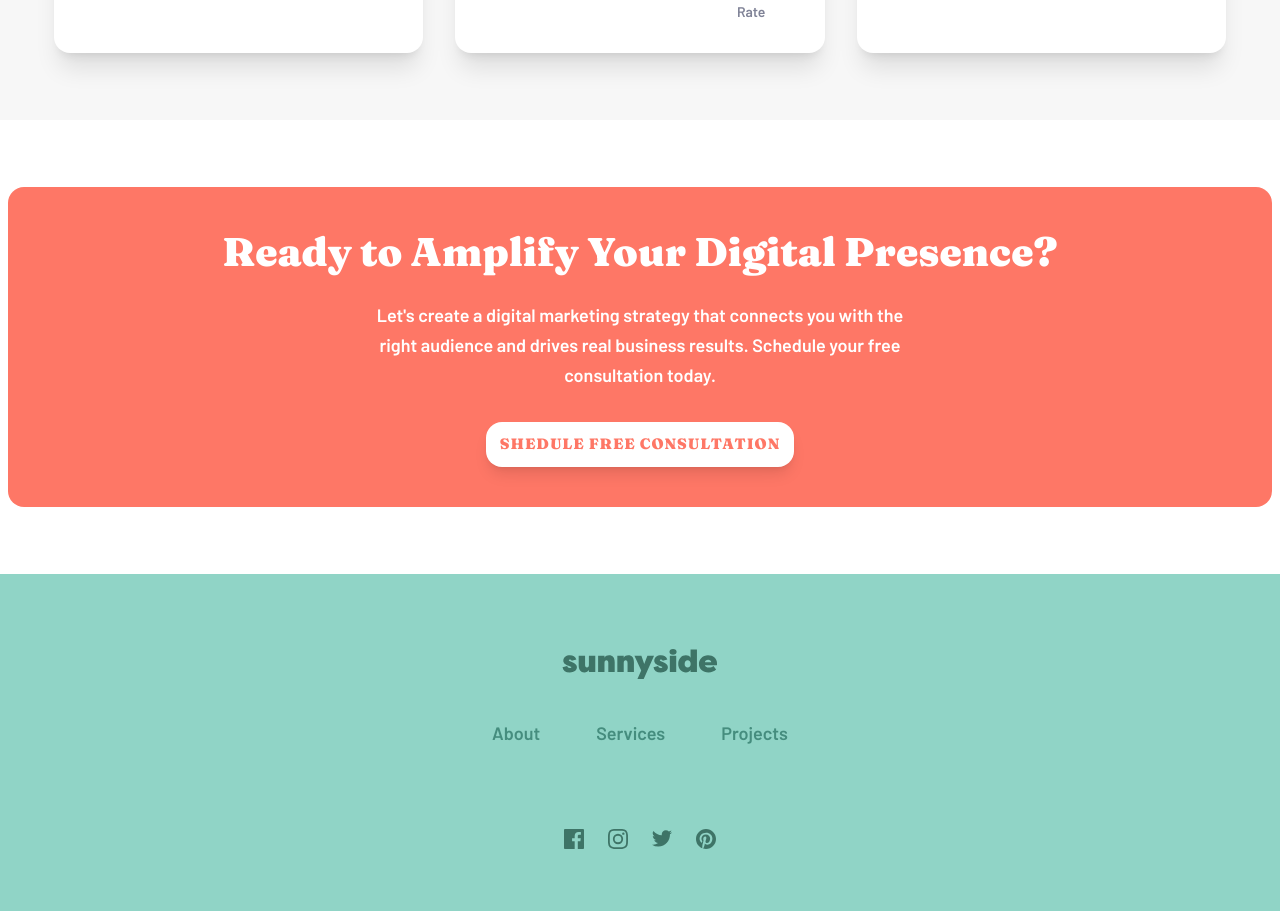
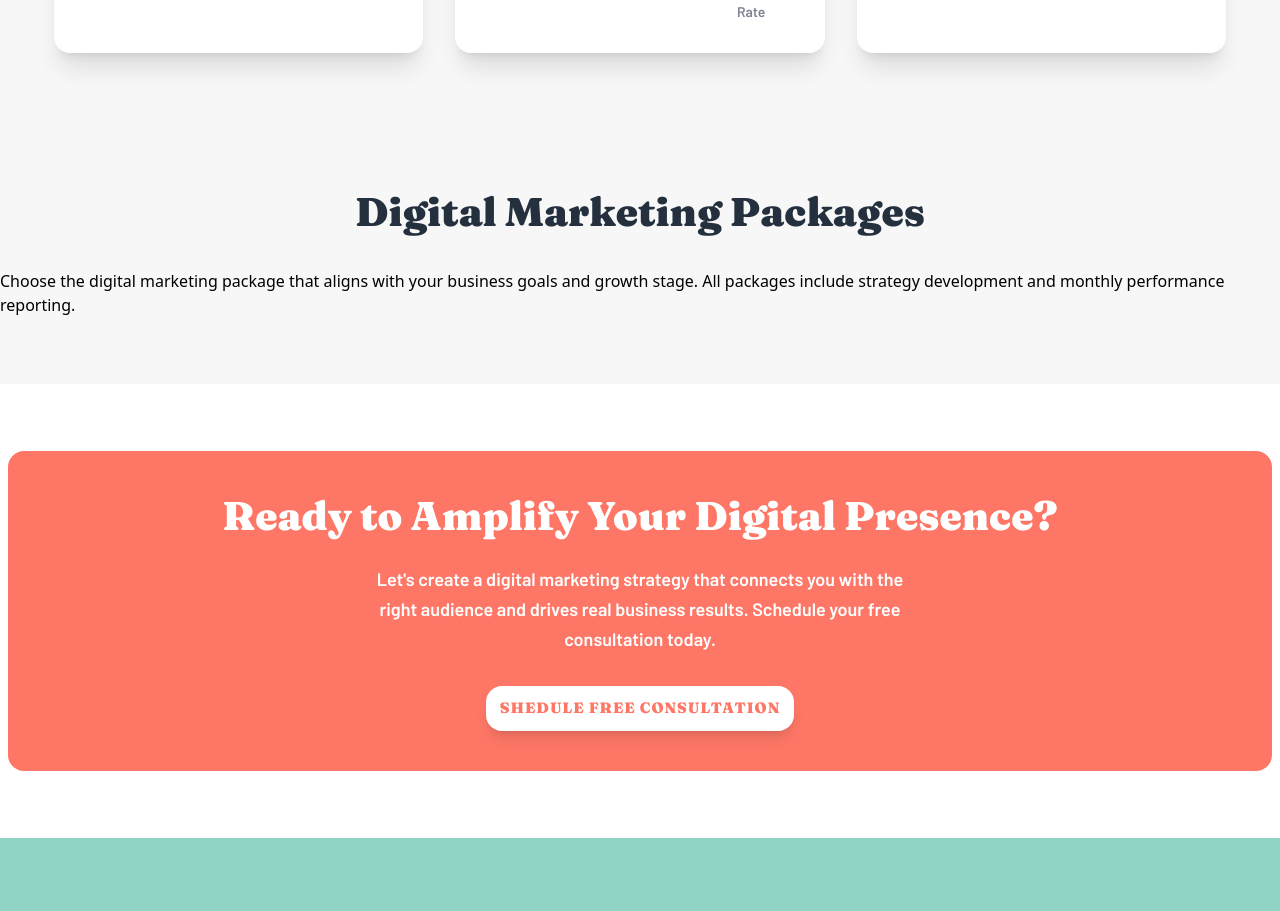
Before and after one commit to JakubM-I/agency-landing-page, a React (Vite) app: page /digital-marketing in a window 1280 px wide. Shown: the part 4260-5171 px from the top of the page. Built offline with nearby package versions, Linux system fonts and the light colour scheme.

Commit message:
Correct types and added base elements to Packages component

```diff
--- a/src/features/digital-marketing/Packages/index.tsx
+++ b/src/features/digital-marketing/Packages/index.tsx
@@ -1,9 +1,13 @@
+import SectionTitle from "../../../components/SectionTitle";
 import type { PackagesProps } from "../../../components/types/interfaces";
 
 const Packages: React.FC<PackagesProps> = ({items}) => {
     return (
-        <>
-        </>
+        <section className="py-16 sx:py-[67px] bg-[#F7F7F7]" aria-labelledby="packagesSection" >
+            <SectionTitle title={items.title} styling="mb-8" id="packagesSection" />
+            <p>{items.description}</p>
+
+        </section>
     )
 };
 
```
Also changed, not shown: src/components/types/interfaces.ts (+4 -4 lines).
